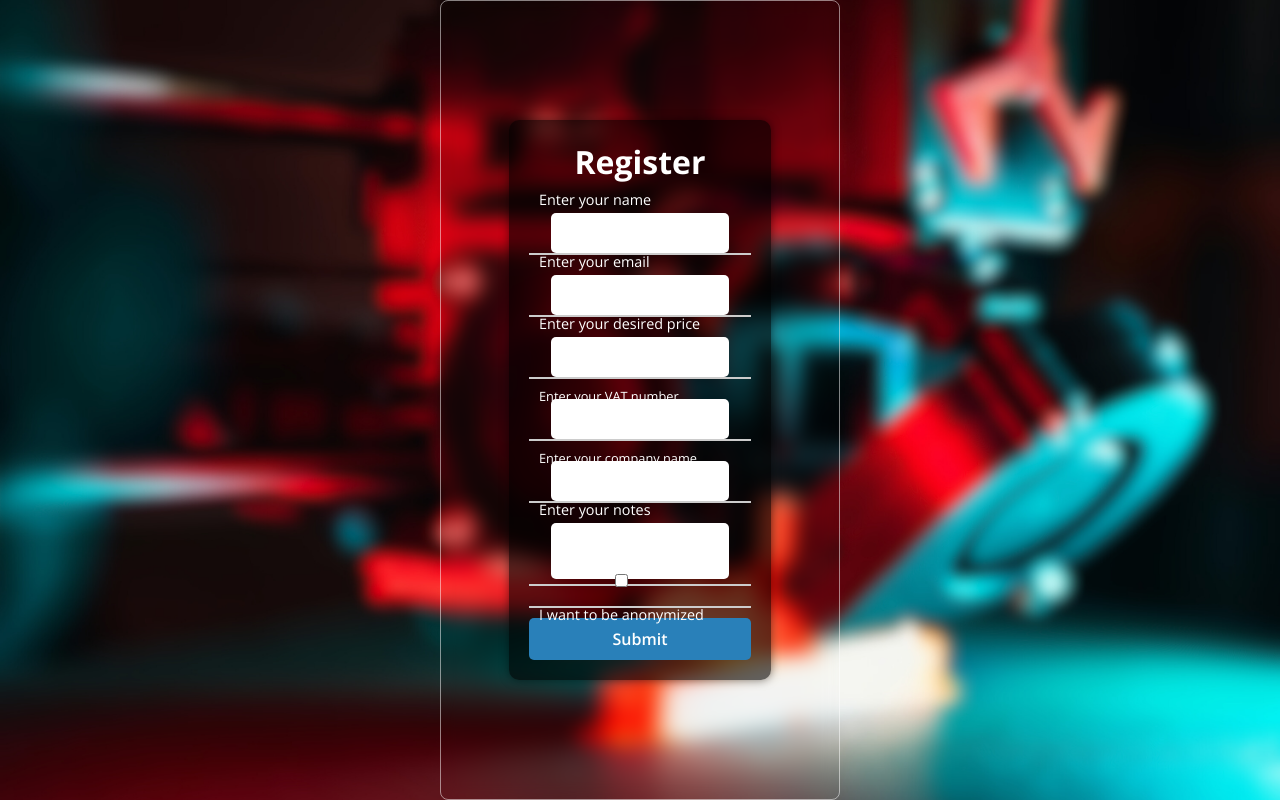
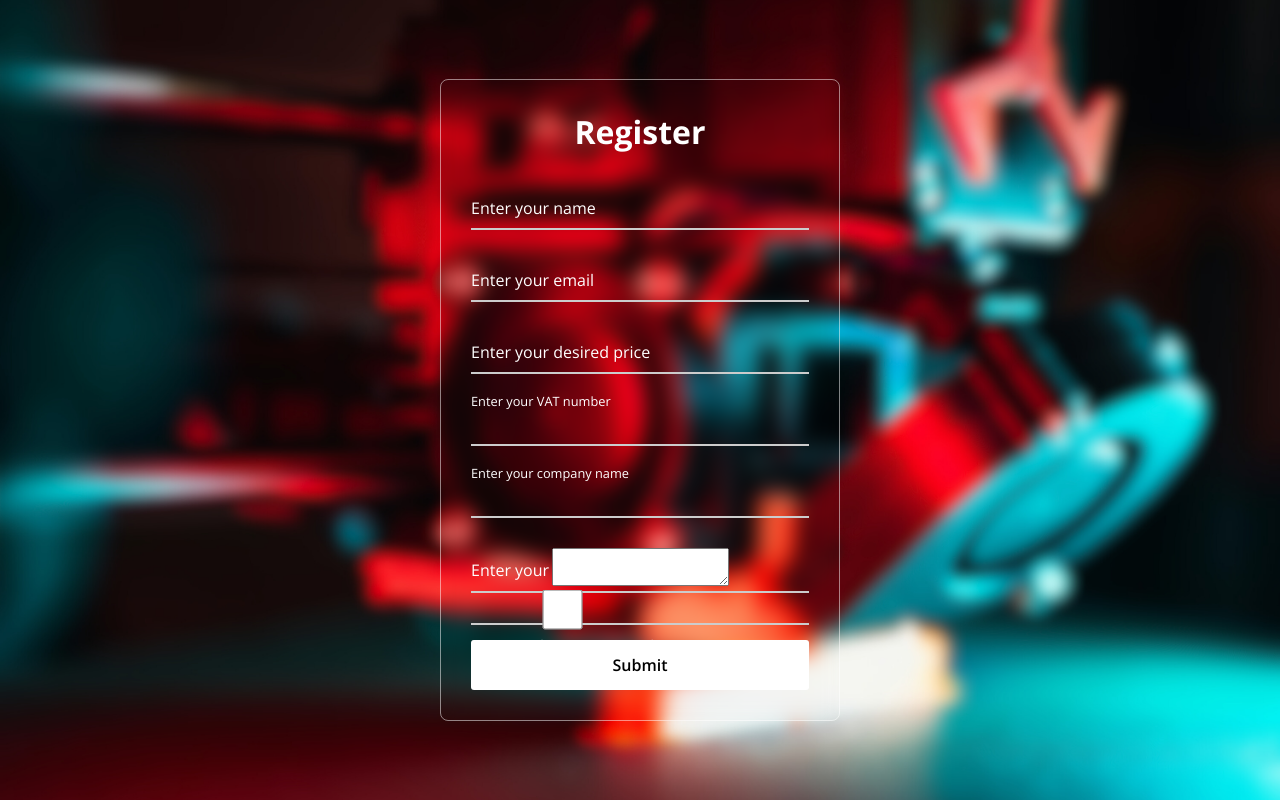
Before and after one commit to jakubfrasunek/registration, a plain HTML site: page index.html in a window 1280 px wide. Drawn offline with nearby package versions, Linux system fonts and the light colour scheme.

Commit message:
Update index.html

```diff
--- a/index.html
+++ b/index.html
@@ -6,71 +6,6 @@
   <title>Registration Form</title>
   <link rel="stylesheet" href="style.css">
   <style>
-    body {
-      margin: 0;
-      font-family: Arial, sans-serif;
-      background: linear-gradient(to bottom right, #2c3e50, #8e44ad, #c0392b);
-      background-size: cover;
-      color: white;
-      text-align: center;
-      display: flex;
-      flex-direction: column;
-      justify-content: center;
-      align-items: center;
-      height: 100vh;
-    }
-    .wrapper {
-      display: flex;
-      flex-direction: column;
-      justify-content: center;
-      align-items: center;
-      min-height: 100vh;
-    }
-    .container {
-      background: rgba(0, 0, 0, 0.6);
-      padding: 20px;
-      border-radius: 10px;
-      box-shadow: 0 0 10px rgba(0, 0, 0, 0.5);
-      text-align: center;
-    }
-    .input-field {
-      margin: 10px 0;
-      position: relative;
-    }
-    .input-field input, .input-field textarea {
-      width: 80%;
-      max-width: 400px;
-      padding: 10px;
-      border: none;
-      border-radius: 5px;
-      background: #fff;
-      color: #333;
-    }
-    .input-field label {
-      position: absolute;
-      top: -14px;
-      left: 10px;
-      font-size: 0.9em;
-      color: #fff;
-    }
-    .input-field textarea {
-      resize: none;
-    }
-    .input-field input[type="checkbox"] {
-      width: auto;
-    }
-    button {
-      background: #2980b9;
-      color: white;
-      border: none;
-      padding: 10px 20px;
-      border-radius: 5px;
-      cursor: pointer;
-      transition: background 0.3s;
-    }
-    button:hover {
-      background: #3498db;
-    }
     .success-message {
       display: none;
       font-size: 1.2em;
```
